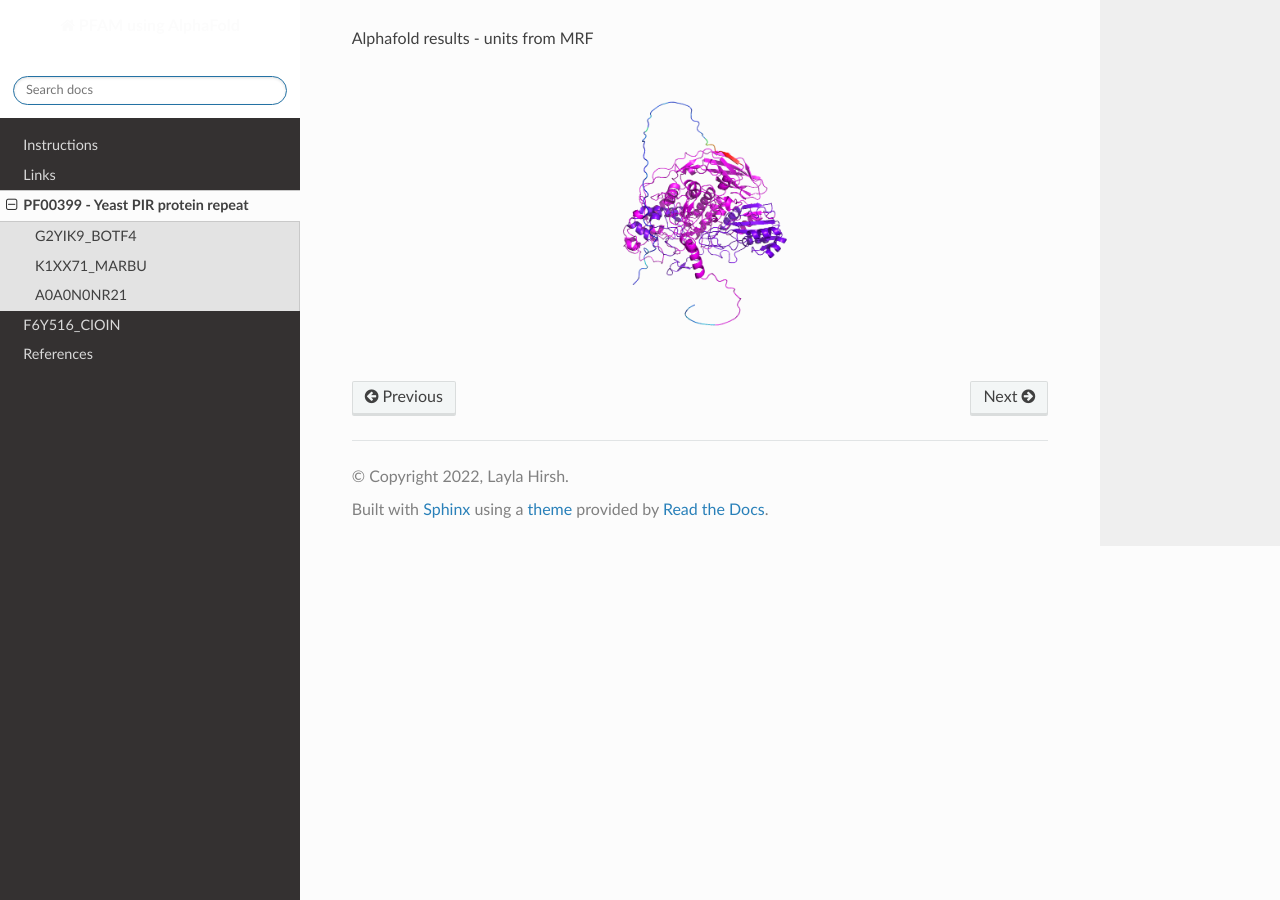
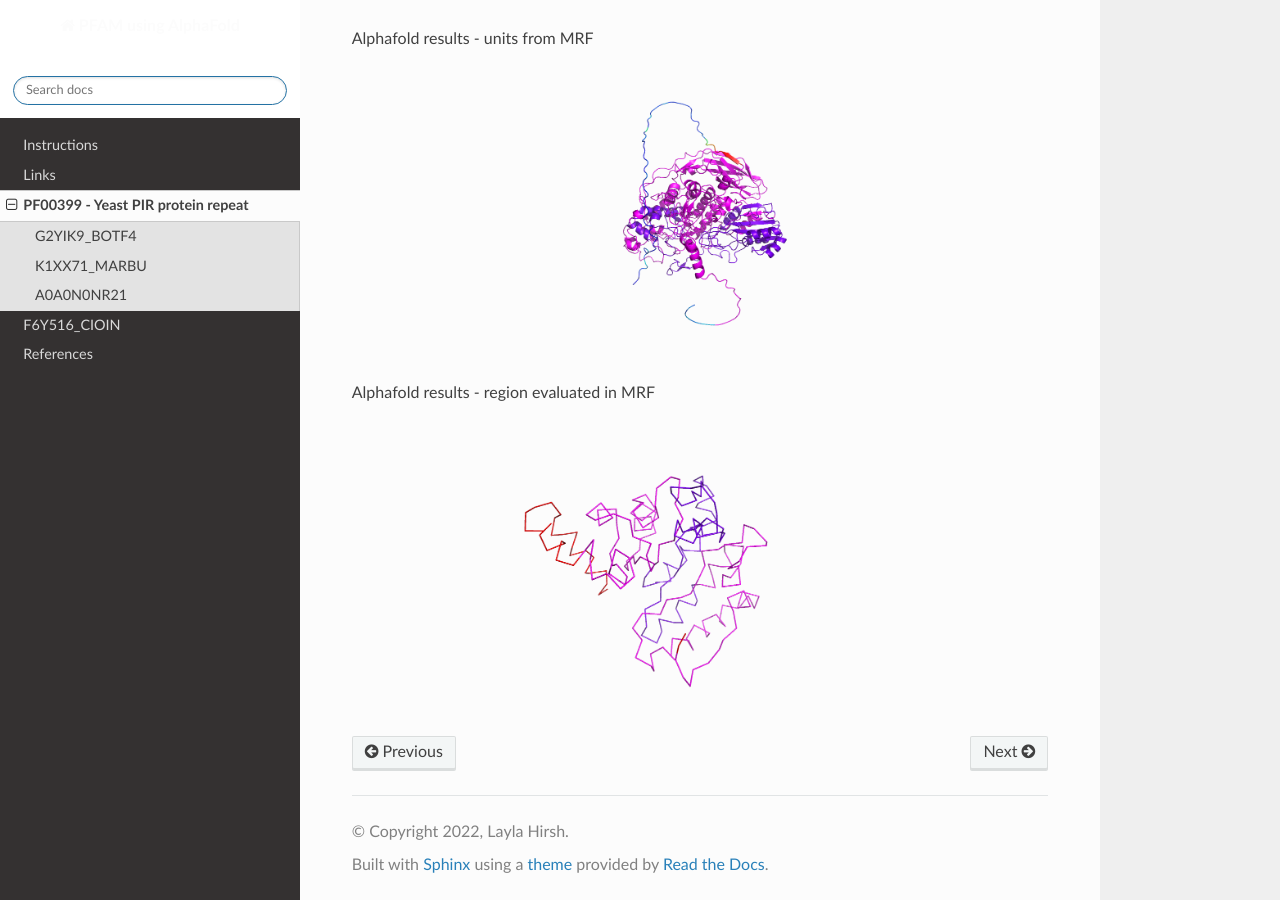
Before and after one commit to DraLaylaHirsh/AlphaFoldPfam, a Sphinx documentation site: the page built from docs/PF00399.rst, in a window 1280 px wide and 900 px high, scrolled down 5308 px. Built offline with Sphinx 7.4.7 and the Read the Docs theme 2.0.0, drawn with Linux system fonts in a browser that asks for light colours.

Commit message:
Update PF00399.rst

```diff
--- a/docs/PF00399.rst
+++ b/docs/PF00399.rst
@@ -212,3 +212,8 @@ Alphafold results - spectrum b
 Alphafold results - units from MRF
 
 .. image:: /images/A0A0N0NR21alphafoldUnits.png
+
+
+Alphafold results - region evaluated in MRF
+
+.. image:: /images/A0A0N0NR21alphafoldregion.png
```
